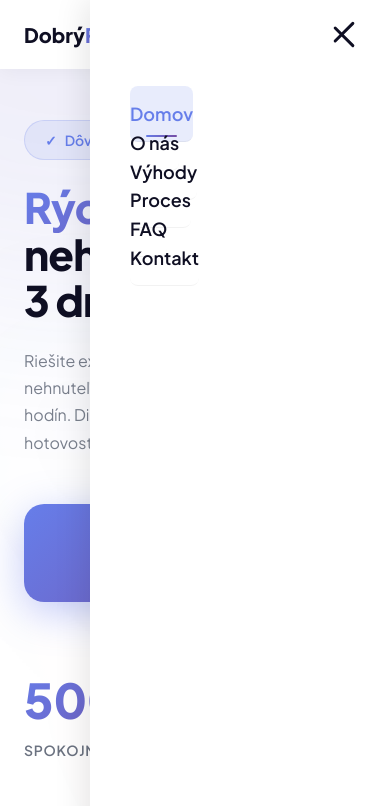
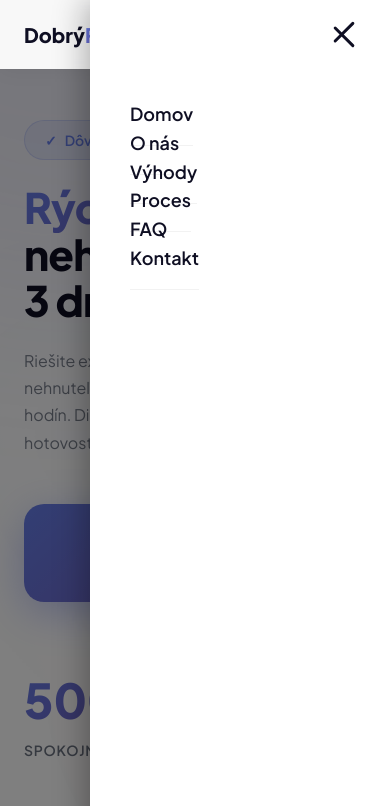
Before and after one commit to kikokaraba/dobrypredaj.sk, a plain HTML site: page index.html in a window 390 px wide. Both pictures are taken after a click on the button 344 px from the left and 34 px from the top of the page. Shown: the top 806 px of the page. Drawn offline with Linux system fonts and the light colour scheme.

Commit message:
Update index.html

```diff
--- a/index.html
+++ b/index.html
@@ -176,7 +176,8 @@
             border: none;
             cursor: pointer;
             padding: 8px;
-            z-index: 1001;
+            z-index: 1002;
+            position: relative;
         }
 
         .hamburger span {
@@ -197,6 +198,25 @@
 
         .hamburger.active span:nth-child(3) {
             transform: rotate(-45deg) translate(8px, -8px);
+        }
+
+        /* Mobile Menu Backdrop */
+        .menu-backdrop {
+            display: none;
+            position: fixed;
+            top: 0;
+            left: 0;
+            width: 100%;
+            height: 100%;
+            background: rgba(0, 0, 0, 0.5);
+            z-index: 999;
+            opacity: 0;
+            transition: opacity 0.3s ease;
+        }
+
+        .menu-backdrop.active {
+            display: block;
+            opacity: 1;
         }
 
         /* Mobile Menu */
@@ -210,20 +230,47 @@
                 background: white;
                 flex-direction: column;
                 padding: 100px 40px 40px;
-                box-shadow: -5px 0 30px rgba(0, 0, 0, 0.1);
+                box-shadow: -5px 0 30px rgba(0, 0, 0, 0.3);
                 transition: right 0.4s ease;
                 gap: 0;
+                z-index: 1001;
+                overflow-y: auto;
             }
 
             .nav-menu.active {
                 right: 0;
             }
 
+            /* OVERRIDE všetkých desktop štýlov */
             .nav-link {
-                padding: 16px 0;
+                padding: 20px 0 !important;
                 width: 100%;
-                font-size: 18px;
+                font-size: 18px !important;
                 border-bottom: 1px solid rgba(0, 0, 0, 0.05);
+                border-radius: 0 !important;
+                background: transparent !important;
+                color: var(--color-dark) !important;
+                position: relative;
+                transition: color 0.3s ease;
+            }
+
+            .nav-link:hover {
+                background: transparent !important;
+                color: #667eea !important;
+            }
+
+            .nav-link.active {
+                background: transparent !important;
+                color: var(--color-dark) !important;
+                font-weight: 600;
+            }
+
+            .nav-link.active::after {
+                display: none !important;
+            }
+
+            .nav-link::before {
+                display: none !important;
             }
 
             .nav-cta {
@@ -1766,6 +1813,9 @@
             </div>
         </div>
     </nav>
+
+    <!-- Mobile Menu Backdrop -->
+    <div class="menu-backdrop" id="menuBackdrop" onclick="closeMobileMenu()"></div>
 
     <!-- Hero Section -->
     <section class="hero" id="home">
@@ -2446,11 +2496,35 @@
 
     <script data-cfasync="false" src="/cdn-cgi/scripts/5c5dd728/cloudflare-static/email-decode.min.js"></script><script>
         // Mobile Menu Toggle
+        // Mobile Menu Functions
         function toggleMobileMenu() {
             const navMenu = document.getElementById('navMenu');
             const hamburger = document.getElementById('hamburger');
+            const backdrop = document.getElementById('menuBackdrop');
+            const body = document.body;
+
             navMenu.classList.toggle('active');
             hamburger.classList.toggle('active');
+            backdrop.classList.toggle('active');
+
+            // Prevent body scroll when menu is open
+            if (navMenu.classList.contains('active')) {
+                body.style.overflow = 'hidden';
+            } else {
+                body.style.overflow = '';
+            }
+        }
+
+        function closeMobileMenu() {
+            const navMenu = document.getElementById('navMenu');
+            const hamburger = document.getElementById('hamburger');
+            const backdrop = document.getElementById('menuBackdrop');
+            const body = document.body;
+
+            navMenu.classList.remove('active');
+            hamburger.classList.remove('active');
+            backdrop.classList.remove('active');
+            body.style.overflow = '';
         }
 
         // Smooth scroll with offset for fixed navbar
@@ -2459,10 +2533,7 @@
                 e.preventDefault();
 
                 // Close mobile menu
-                const navMenu = document.getElementById('navMenu');
-                const hamburger = document.getElementById('hamburger');
-                navMenu.classList.remove('active');
-                hamburger.classList.remove('active');
+                closeMobileMenu();
 
                 // Get target section
                 const targetId = this.getAttribute('href');
@@ -2522,6 +2593,20 @@
 
         // Initial check on page load
         updateActiveMenuItem();
+
+        // Close menu with Escape key
+        document.addEventListener('keydown', (e) => {
+            if (e.key === 'Escape') {
+                closeMobileMenu();
+            }
+        });
+
+        // Close menu on window resize to desktop size
+        window.addEventListener('resize', () => {
+            if (window.innerWidth > 1024) {
+                closeMobileMenu();
+            }
+        });
 
         // Calculator Logic
         let currentStep = 1;
```
